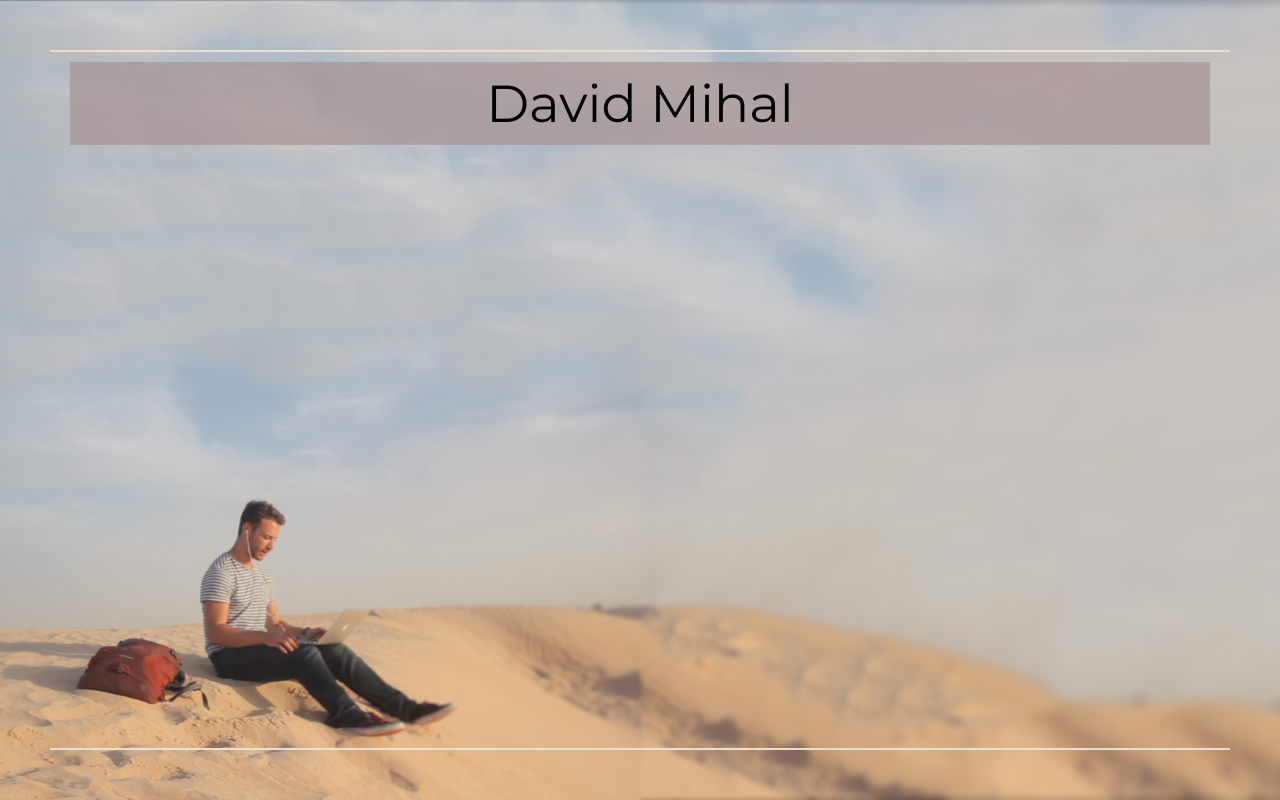
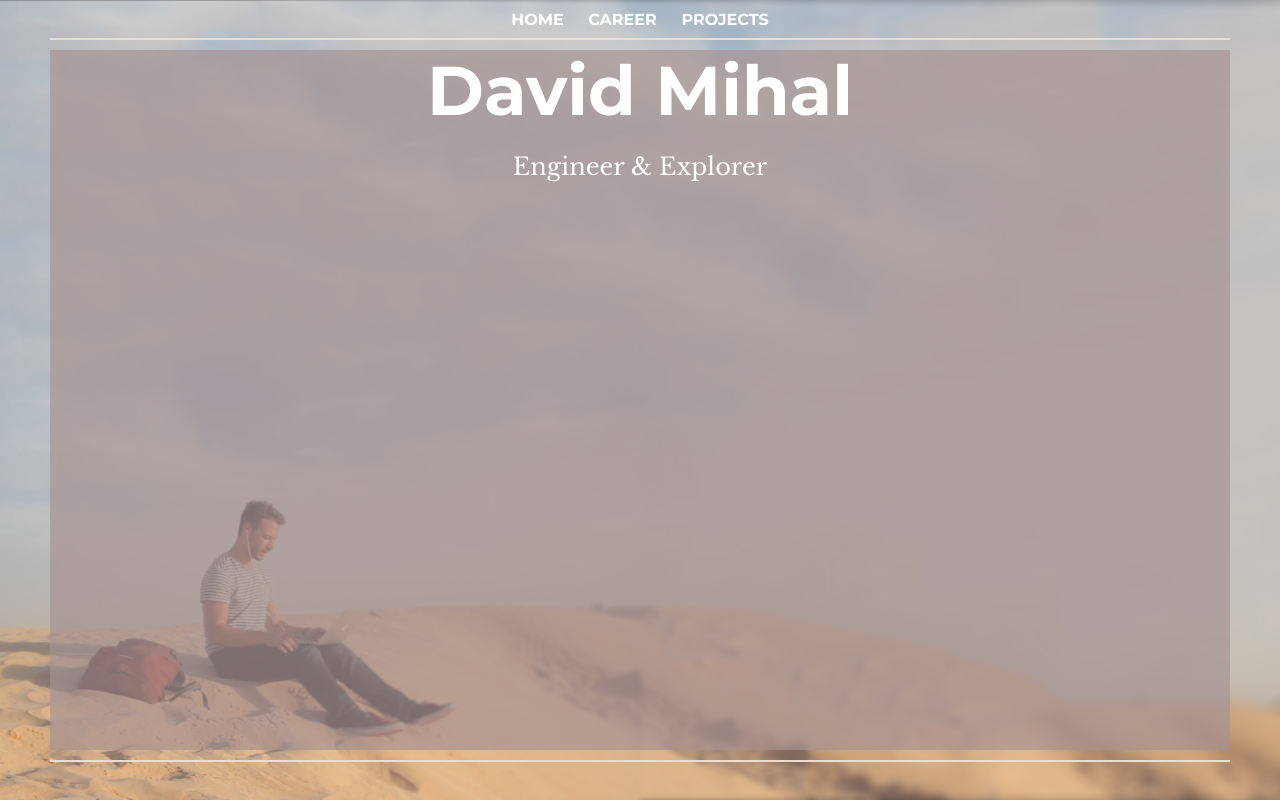
Before and after one commit to dmihal/personal-website, a plain HTML site: page index.html in a window 1280 px wide. Drawn offline with nearby package versions, Linux system fonts and the light colour scheme.

Commit message:
Change font and layout

```diff
--- a/index.html
+++ b/index.html
@@ -1,14 +1,22 @@
 <!doctype html>
 <html>
   <head>
-    <link href="https://fonts.googleapis.com/css?family=Montserrat" rel="stylesheet">
+    <link href="https://fonts.googleapis.com/css?family=Libre+Baskerville|Montserrat:400,700" rel="stylesheet">
     <link rel="stylesheet" type="text/css" href="style.css">
     <script type="text/javascript" src="video.js"></script>
   </head>
   <body>
+    <header>
+      <a href="/home">Home</a>
+      <a href="/home">Career</a>
+      <a href="/home">Projects</a>
+    </header>
     <div id="body">
-      <header>David Mihal</header>
-      <div id="content"></div>
+      <h1>David Mihal</h1>
+      <div id="hero">Engineer & Explorer</div>
+      <div id="content">
+
+      </div>
     </div>
     <div id="background">
       <div id="container">
@@ -18,7 +26,6 @@
           <img id="fade" src="fade.png" />
           <!--<iframe id="player" id="video-background" width="960" height="540" src="https://www.youtube.com/embed/oovHQAH0SEI&autoplay=1&controls=0&loop=1&modestbranding=1" frameborder="0" allow="autoplay; encrypted-media"></iframe>-->
           <div id="player"></div>
-          <img src="aspect-ratio.png" id="aspect-ratio" />
         </div>
       </div>
     </div>
--- a/style.css
+++ b/style.css
@@ -7,6 +7,28 @@ html, body {
   height: 100%;
 }
 
+header {
+  position: fixed;
+  top: 10px;
+  left: 0;
+  right: 0;
+  text-align: center;
+  z-index: 500;
+  font-weight: 700;
+}
+header a {
+  color: white;
+  text-decoration: none;
+  text-transform: uppercase;
+  transition: all 0.5s;
+  display: inline-block;
+  transform: scale(1);
+  margin: 0 10px;
+}
+header a:hover {
+  color: #EEE;
+  transform: scale(1.1);
+}
 
 #body {
   position: fixed;
@@ -15,12 +37,17 @@ html, body {
   left: 50px;
   right: 50px;
   z-index: 500;
+  background: #a59393ad;
+
+  color: white;
+  font-family: 'Montserrat', sans-serif;
 }
 #body::before, #body::after {
   content: '';
   display: block;
   height: 2px;
   background: #edddce;
+  margin: -12px 0;
 }
 
 #body::after {
@@ -30,12 +57,19 @@ html, body {
   right: 50px;
 }
 
-header {
-  background: #a59393ad;
+h1 {
   margin: 10px 20px;
   padding: 10px;
-  font-size: 52px;
+  font-size: 69px;
   text-align: center;
+  font-weight: 700;
+}
+
+#hero {
+  text-align: center;
+  font-family: 'Libre Baskerville', serif;
+  font-size: 24px;
+  opacity: 1;
 }
 
 #content {
@@ -46,8 +80,6 @@ header {
   left: 50px;
   right: 50px;
 }
-
-
 
 
 #background-container {
```
